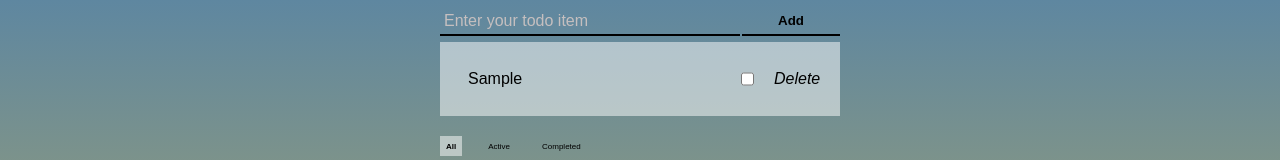
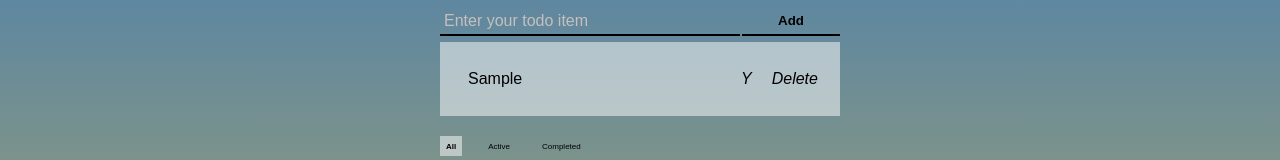
Before and after one commit to hnhon/todolistdemo, a React (Create React App) app: page / in a window 1280 px wide. Both pictures are taken after typing "Sample" into the empty fields and a click on the button "Add". Shown: the part 122-282 px from the top of the page. Built offline with nearby package versions, Linux system fonts and the light colour scheme.

Commit message:
fix completed checkbox bug

```diff
--- a/src/List.css
+++ b/src/List.css
@@ -25,8 +25,9 @@
 }
 
 #done {
-    text-decoration: line-through ;
-    color: rgb(47, 122, 47);
+    text-decoration: line-through;
+    font-weight: bold;
+    color: rgb(73, 158, 73);
 }
 
 #active {
--- a/src/List.js
+++ b/src/List.js
@@ -8,7 +8,7 @@ function List (props) {
                         <p id={i.done === true? "done": "active"}>
                             {i.text}
                         </p>
-                        <input type='checkbox' onClick={() => props.onClick(i.id)}></input>
+                        <i type='checkbox' onClick={() => props.onClick(i.id)}>Y</i>
                         <i onClick={() => props.onDelete(i.id)}>Delete</i>
                     </ul>
             )
```
